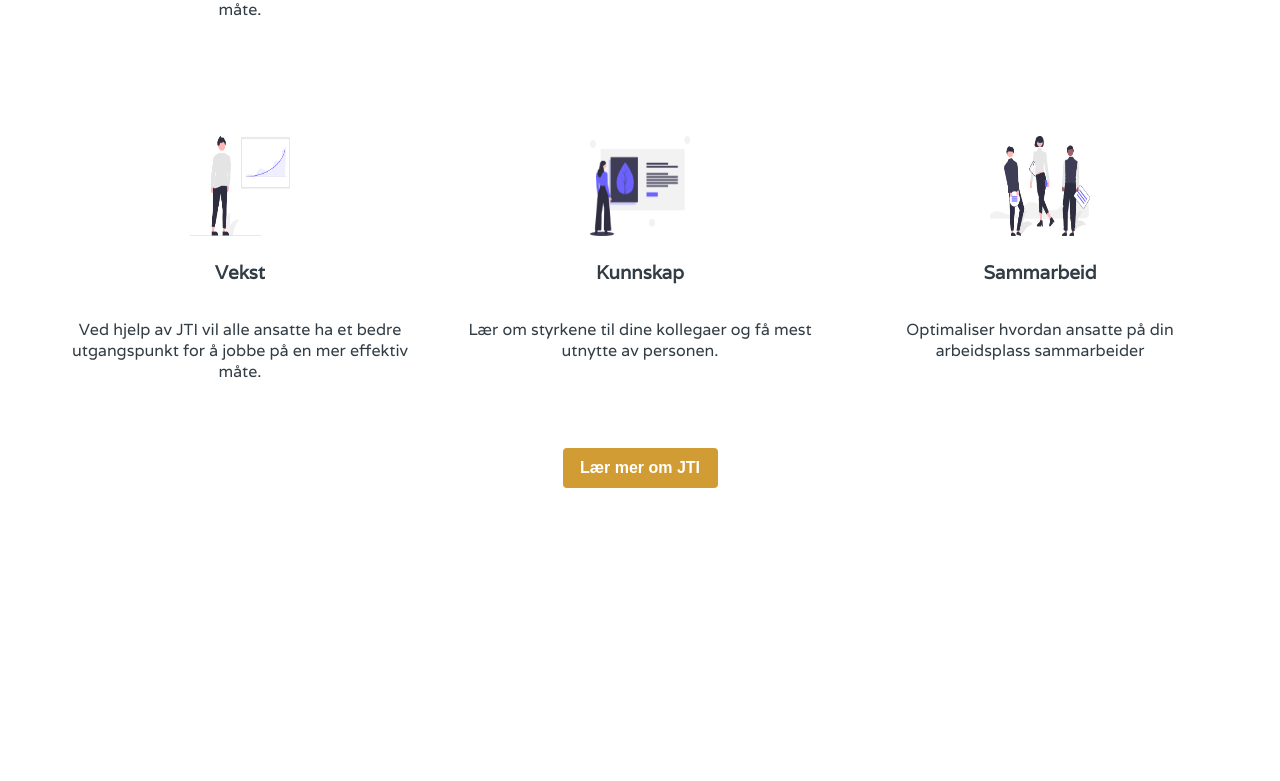
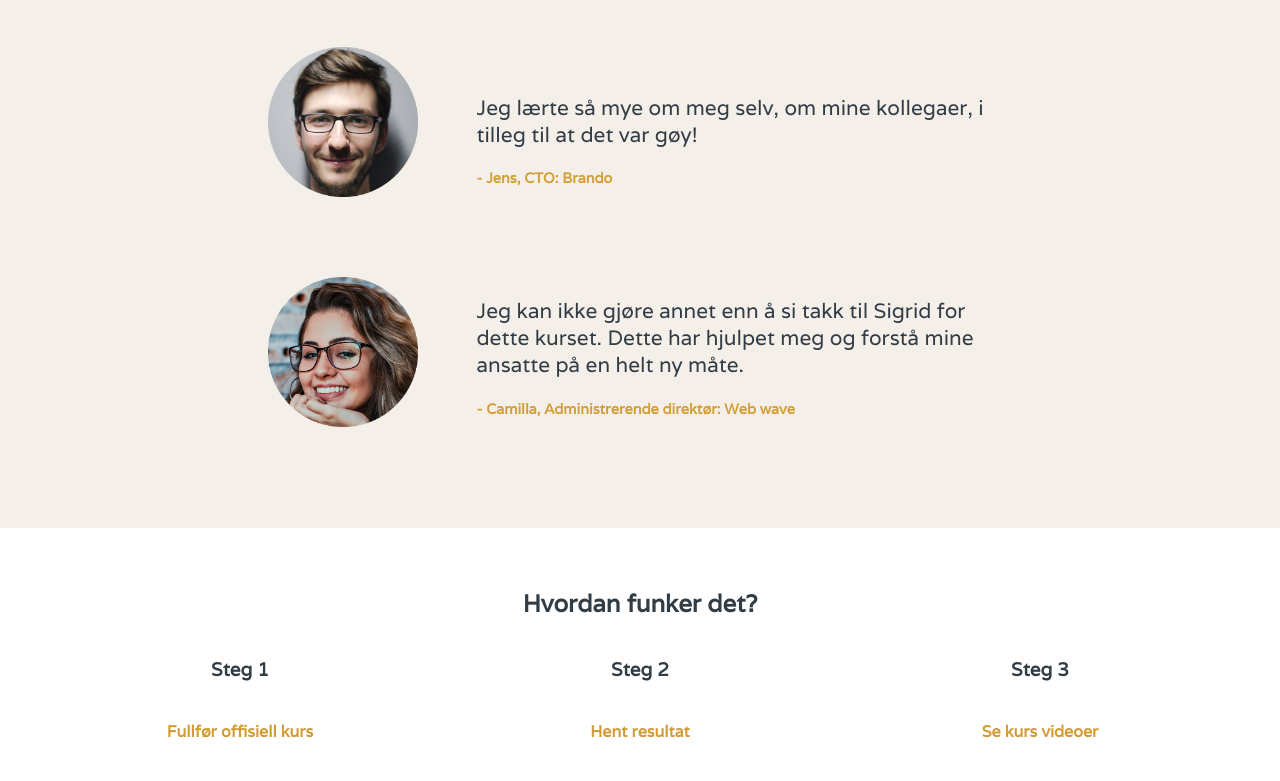
Before and after one commit to davemarong/JTI-Online-Course, a Next.js app: page / in a window 1280 px wide. Shown: the part 2005-2786 px from the top of the page. Before the commit the page ends 2533 px from the top, so only its background shows below. Built offline with nearby package versions, Linux system fonts and the light colour scheme.

Commit message:
Add howToUseSection. -Responsive -Progressbar

```diff
--- a/pages/index.js
+++ b/pages/index.js
@@ -3,6 +3,7 @@ import Nav from "../src/components/Nav/Nav";
 import Head from "next/head";
 import Reviews from "../src/components/Reviews/Reviews";
 import JTI_Icons from "../src/components/JTI_Icons/JTI_Icons";
+import HowToUse from "../src/components/HowToUse/HowToUse";
 export default function Home({ jwt, isLogged }) {
   return (
     <div>
@@ -14,8 +15,9 @@ export default function Home({ jwt, isLogged }) {
       </Head>
       <Nav isLogged={isLogged} />
       <Homepage />
+      <JTI_Icons />
       <Reviews />
-      <JTI_Icons />
+      <HowToUse />
     </div>
   );
 }
--- /dev/null
+++ b/src/components/HowToUse/HowToUse.js
@@ -0,0 +1,19 @@
+import React from "react";
+import { howToUseData } from "./HowToUseData";
+import styles from "./HowToUse.module.scss";
+export default function HowToUse() {
+  return (
+    <div className={styles.step_container}>
+      <h2 className={styles.h2}>Hvordan funker det?</h2>
+      {howToUseData.map((step, id) => {
+        return (
+          <div className={styles.step} key={step.id}>
+            <h3 className={styles.step_step}>Steg {step.step}</h3>
+            <h4 className={styles.step_title}>{step.title}</h4>
+            <p className={styles.step_description}>{step.description}</p>
+          </div>
+        );
+      })}
+    </div>
+  );
+}
--- /dev/null
+++ b/src/components/HowToUse/HowToUse.module.scss
@@ -0,0 +1,26 @@
+@use "../../styles/colors.scss";
+
+.step_container {
+  display: flex;
+  flex-wrap: wrap;
+  margin: 40px;
+  .h2 {
+    width: 100%;
+    text-align: center;
+  }
+  .step {
+    flex: 25%;
+    display: flex;
+    flex-direction: column;
+    align-items: center;
+
+    .step_step {
+    }
+    .step_title {
+      color: colors.$main;
+    }
+    .step_description {
+      text-align: center;
+    }
+  }
+}
--- /dev/null
+++ b/src/components/HowToUse/HowToUseData.js
@@ -0,0 +1,22 @@
+export const howToUseData = [
+  {
+    id: 0,
+    step: 1,
+    title: "Fullfør offisiell kurs",
+    description:
+      "Lag deg en bruker her, så vil du bli sendt videre til JTI.no sin offisielle JTI-test. ",
+  },
+  {
+    id: 1,
+    step: 2,
+    title: "Hent resultat",
+    description: "Få tilsendt ditt svar fra JTI.NO.",
+  },
+  {
+    id: 2,
+    step: 3,
+    title: "Se kurs videoer",
+    description:
+      "Se gjennom videoene på www.jtiOnline.no laget av Sigrid Øyen og få profosjonell opplæring av JTI ekspert Sigrid Øyen.",
+  },
+];
--- a/src/components/JTI_Icons/JTI_Icons.module.scss
+++ b/src/components/JTI_Icons/JTI_Icons.module.scss
@@ -20,6 +20,7 @@
     .icon_image {
     }
     .icon_title {
+      color: colors.$main;
     }
     .icon_description {
       text-align: center;
```
